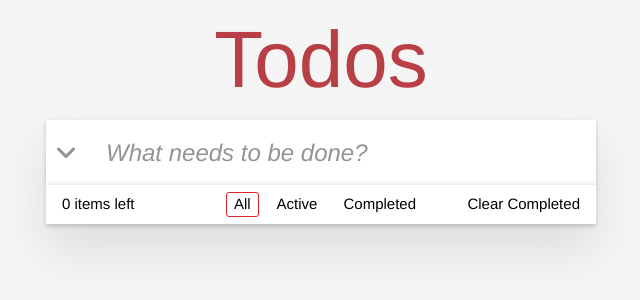
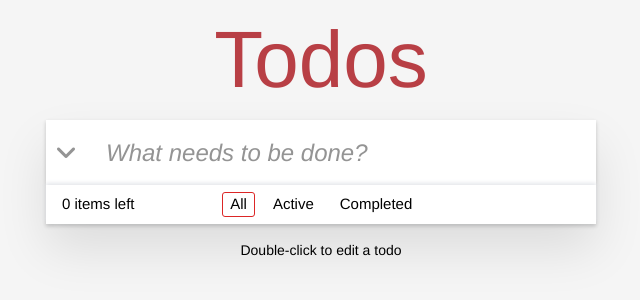
Before and after one commit to dragondevsimplify/todo, an Angular app: page / in a window 1280 px wide. Shown: the top 300 px of the page, without its empty margins (319-959 px from the left). Built offline with nearby package versions, Linux system fonts and the light colour scheme.

Commit message:
Hide/Show clear completed button

```diff
--- a/src/app/app.component.html
+++ b/src/app/app.component.html
@@ -85,10 +85,13 @@
             Completed
           </button>
         </div>
-        <button class="hover:underline" (click)="clearCompletedJob()">
-          Clear Completed
-        </button>
+        <div class="min-w-[120px]">
+          <button *ngIf="someCompleted" class="hover:underline" (click)="clearCompletedJob()">
+            Clear Completed
+          </button>
+        </div>
       </div>
     </div>
   </div>
+  <p class="mt-4 text-sm">Double-click to edit a todo</p>
 </main>
--- a/src/app/app.component.ts
+++ b/src/app/app.component.ts
@@ -13,6 +13,7 @@ export class AppComponent {
   jobs: Job[] = [];
   jobInput = '';
   activeTabName: JobStatus = 'all'
+  someCompleted = false
   allCompleted = false
 
   @ViewChild('jobsUl', { static: true}) jobsUl!: ElementRef
@@ -39,6 +40,7 @@ export class AppComponent {
 
   toggleJobComplete(job: Job) {
     job.completed = !job.completed;
+    this.someCompleted = this.isSomeJobsCompleted()
     this.allCompleted = this.isAllJobsCompleted()
   }
 
@@ -59,21 +61,26 @@ export class AppComponent {
       return
     }
 
-    let someCompleted = false
+    this.someCompleted = false
     this.allCompleted = true
     for (const job of this.jobs) {
       if (job.completed) {
-        someCompleted = true
+        this.someCompleted = true
       } else {
         this.allCompleted = false
       }
     }
 
     this.jobs.forEach(job => {
-      job.completed = (someCompleted && !this.allCompleted) ? true : !this.allCompleted
+      job.completed = (this.someCompleted && !this.allCompleted) ? true : !this.allCompleted
     })
 
+    this.someCompleted = this.isSomeJobsCompleted()
     this.allCompleted = this.isAllJobsCompleted()
+  }
+
+  isSomeJobsCompleted() {
+    return this.jobs.some(i => i.completed)
   }
 
   isAllJobsCompleted() {
```
